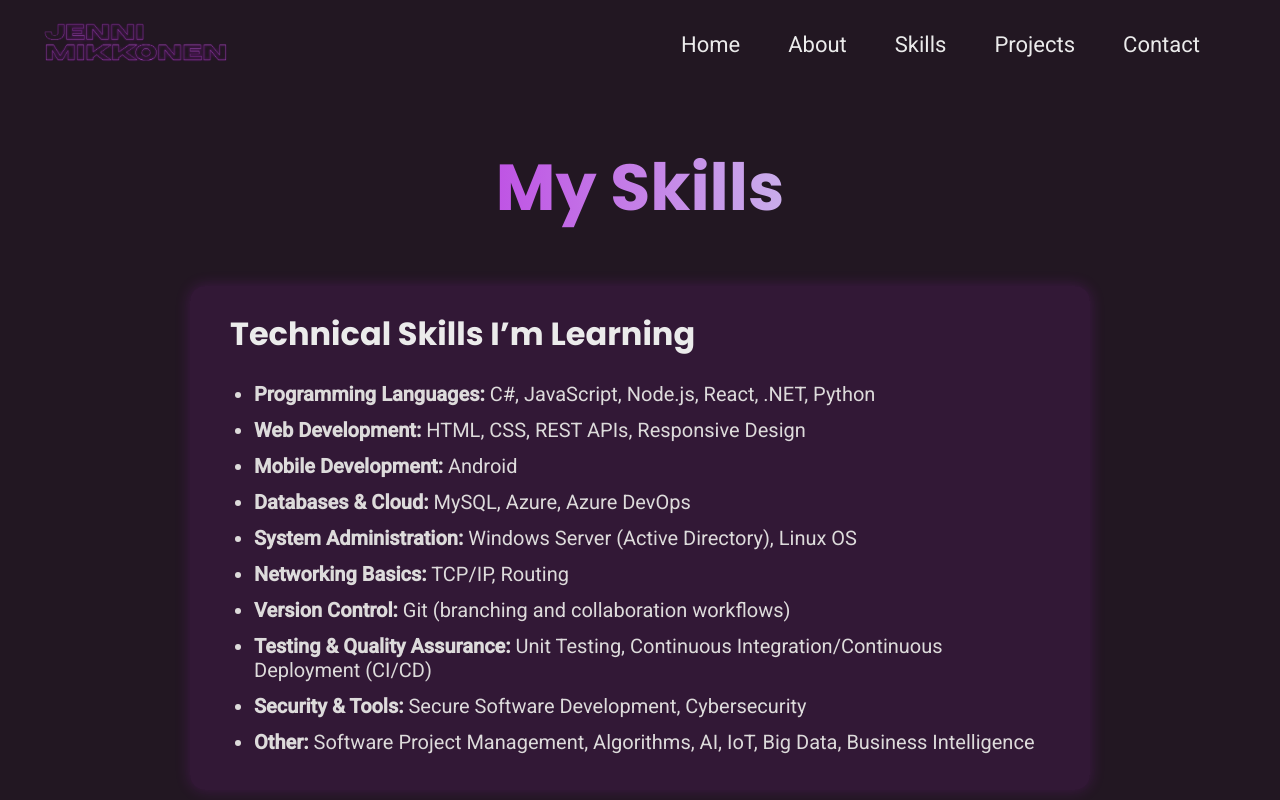
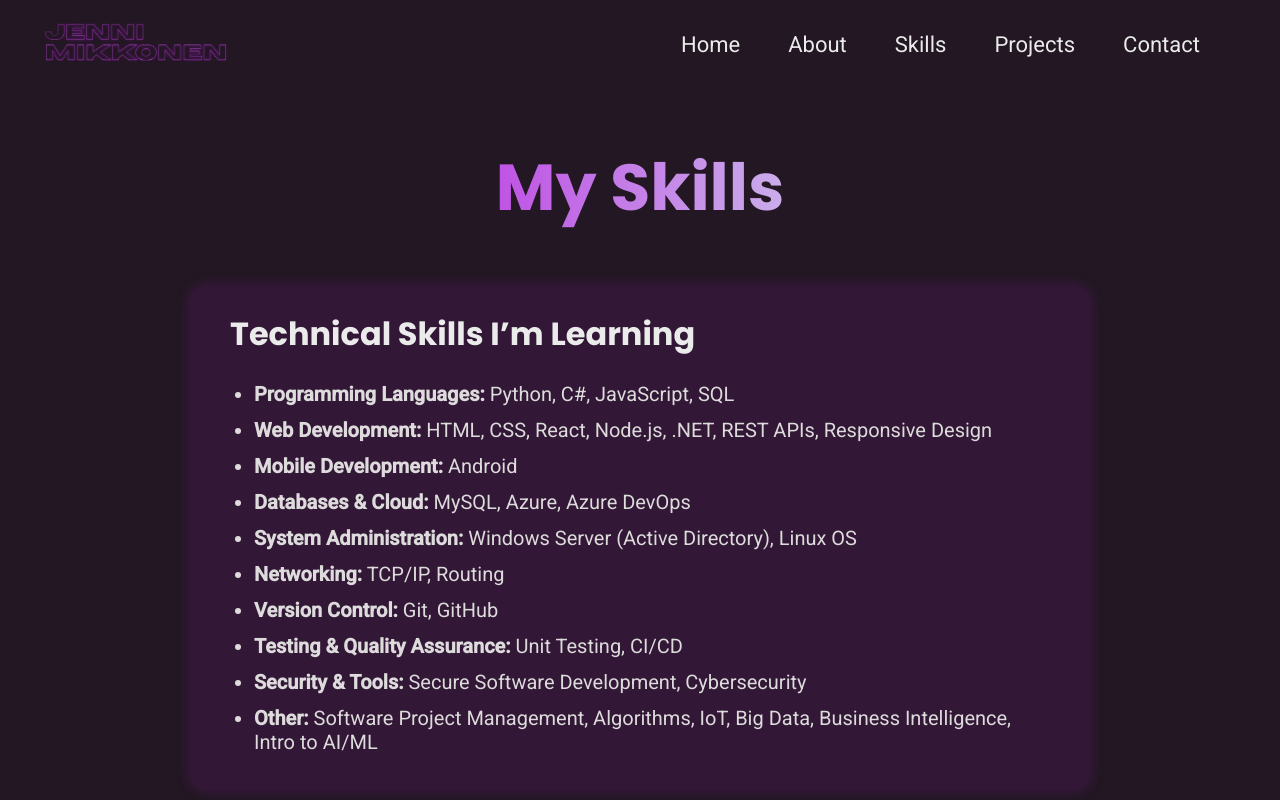
Before and after one commit to jebbujebbu/portfolio-site, a React (Vite) app: page /skills in a window 1280 px wide. Shown: the top 800 px of the page. Built offline with nearby package versions, Linux system fonts and the light colour scheme.

Commit message:
Update skills list to reflect current learning and technologies

```diff
--- a/src/components/Skills/Skills.jsx
+++ b/src/components/Skills/Skills.jsx
@@ -24,16 +24,16 @@ const Skills = () => {
         <section className="skill-section">
           <h2>Technical Skills I’m Learning</h2>
           <ul>
-            <li><span>Programming Languages:</span> C#, JavaScript, Node.js, React, .NET, Python</li>
-            <li><span>Web Development:</span> HTML, CSS, REST APIs, Responsive Design</li>
+            <li><span>Programming Languages:</span> Python, C#, JavaScript, SQL</li>
+            <li><span>Web Development:</span> HTML, CSS, React, Node.js, .NET, REST APIs, Responsive Design</li>
             <li><span>Mobile Development:</span> Android</li>
             <li><span>Databases & Cloud:</span> MySQL, Azure, Azure DevOps</li>
             <li><span>System Administration:</span> Windows Server (Active Directory), Linux OS</li>
-            <li><span>Networking Basics:</span> TCP/IP, Routing</li>
-            <li><span>Version Control:</span> Git (branching and collaboration workflows)</li>
-            <li><span>Testing & Quality Assurance:</span> Unit Testing, Continuous Integration/Continuous Deployment (CI/CD)</li>
+            <li><span>Networking:</span> TCP/IP, Routing</li>
+            <li><span>Version Control:</span> Git, GitHub</li>
+            <li><span>Testing & Quality Assurance:</span> Unit Testing, CI/CD</li>
             <li><span>Security & Tools:</span> Secure Software Development, Cybersecurity</li>
-            <li><span>Other:</span> Software Project Management, Algorithms, AI, IoT, Big Data, Business Intelligence</li>
+            <li><span>Other:</span> Software Project Management, Algorithms, IoT, Big Data, Business Intelligence, Intro to AI/ML</li>
           </ul>
         </section>
         {/* Education Section */}
```
